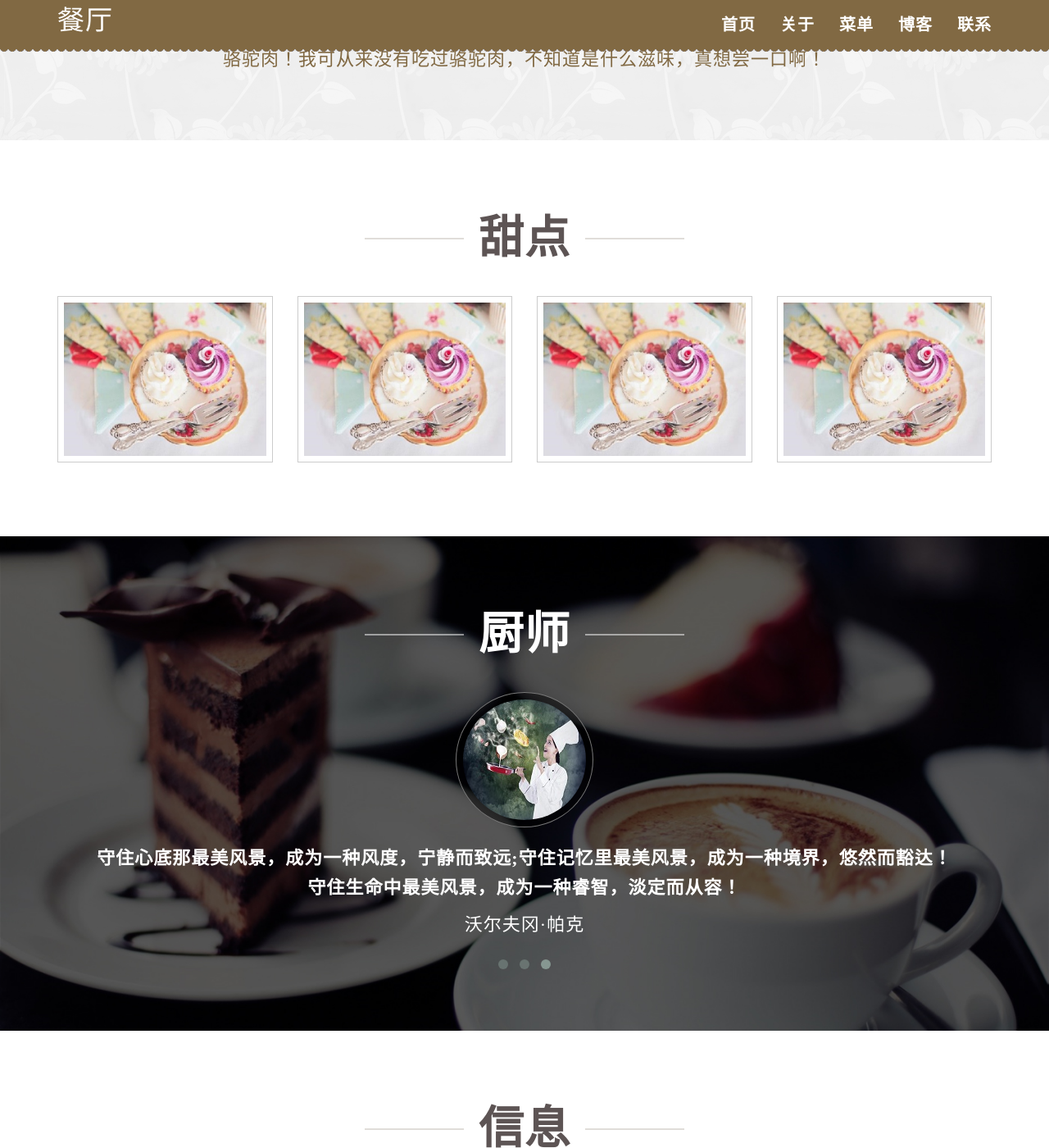
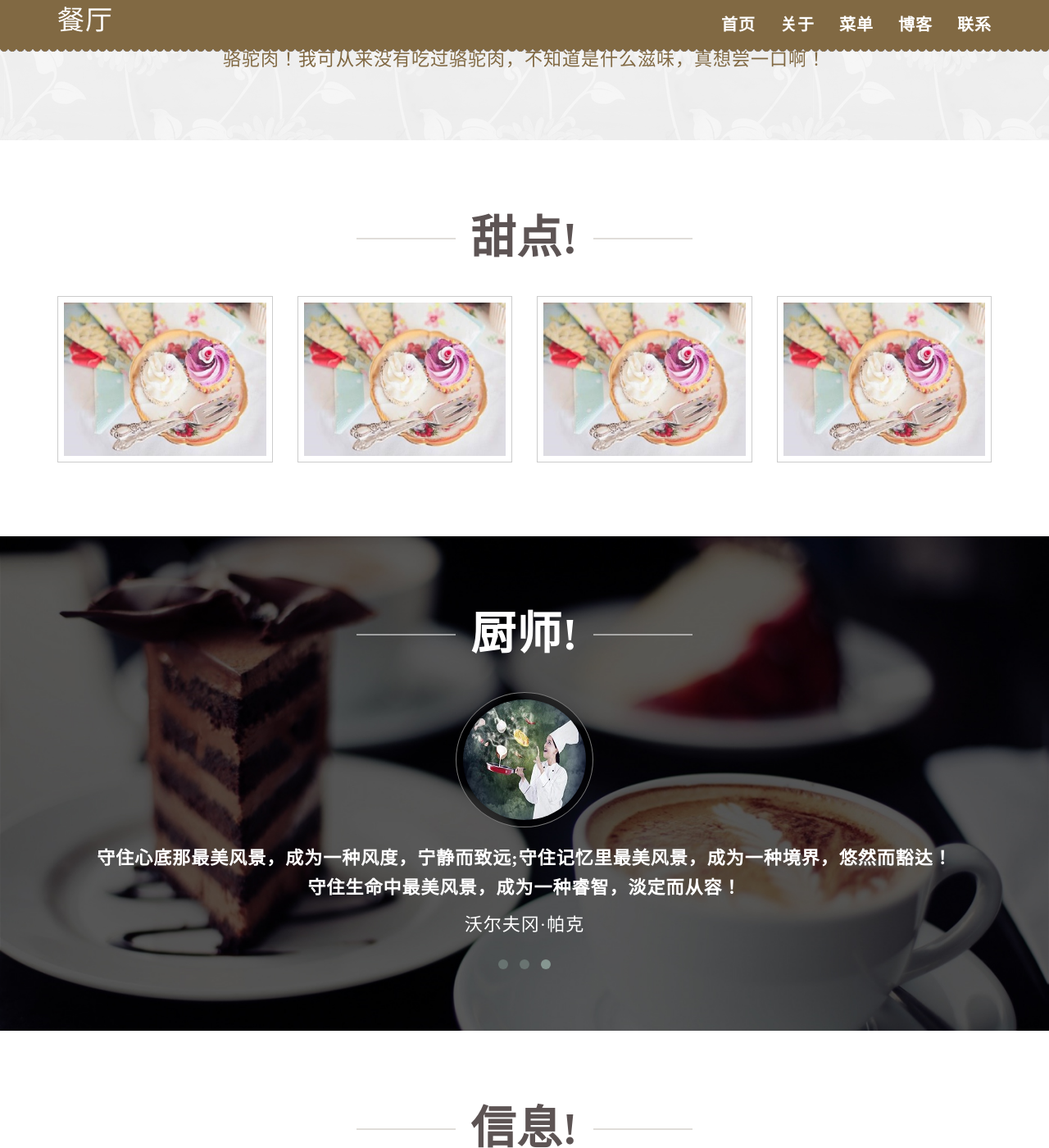
Before and after one commit to su2828/hotel, a Jekyll site: the page built from index.html, in a window 1280 px wide and 1400 px high, scrolled down 975 px. Shown: the whole window at 82% size. Built offline with Jekyll 4.4.1, drawn with Linux system fonts in a browser that asks for light colours; some web fonts are replaced.

Commit message:
Update index.html

```diff
--- a/index.html
+++ b/index.html
@@ -28,7 +28,7 @@ layout: base
 	<div class="container">
 		<div class="heading">
 			<h2>
-				<span class="hr">甜点</span>
+				<span class="hr">甜点!</span>
 			</h2>
 		</div>
 		<div class="row">
@@ -58,7 +58,7 @@ layout: base
 <div class="container">
 	<div class="heading">
 		<h2>
-			<span class="hr" style="color: #fff;">厨师</span>
+			<span class="hr" style="color: #fff;">厨师!</span>
 		</h2>
 	</div>
 	<div class="row">
@@ -89,7 +89,7 @@ layout: base
 	<div class="container">
 		<div class="heading">
 			<h2>
-				<span class="hr">信息</span>
+				<span class="hr">信息!</span>
 			</h2>
 		</div>
 		<div class="row">
```
